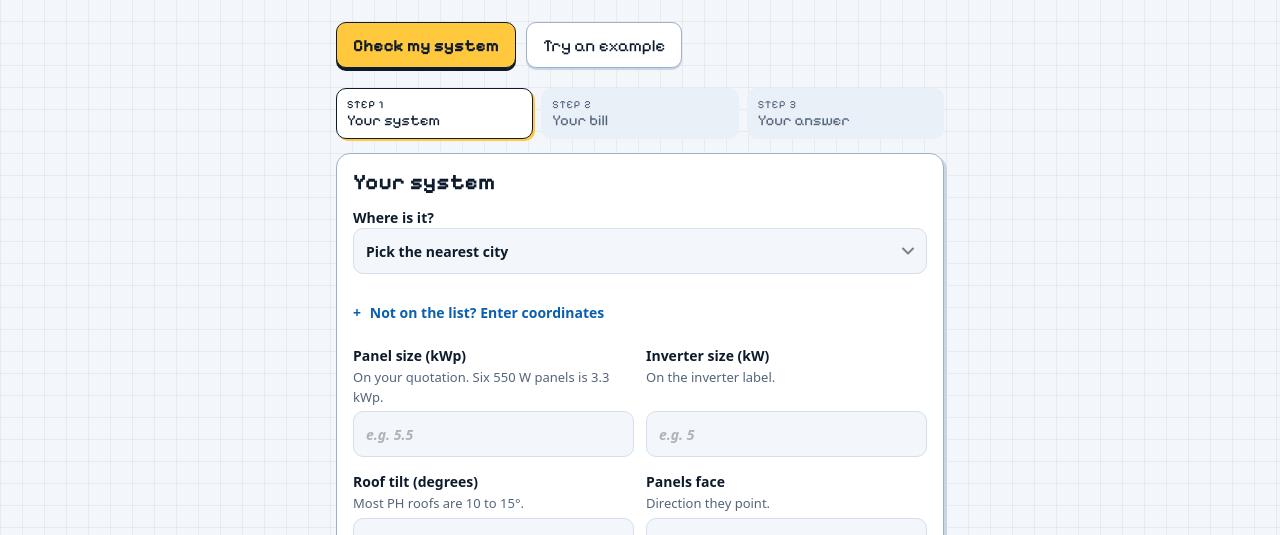
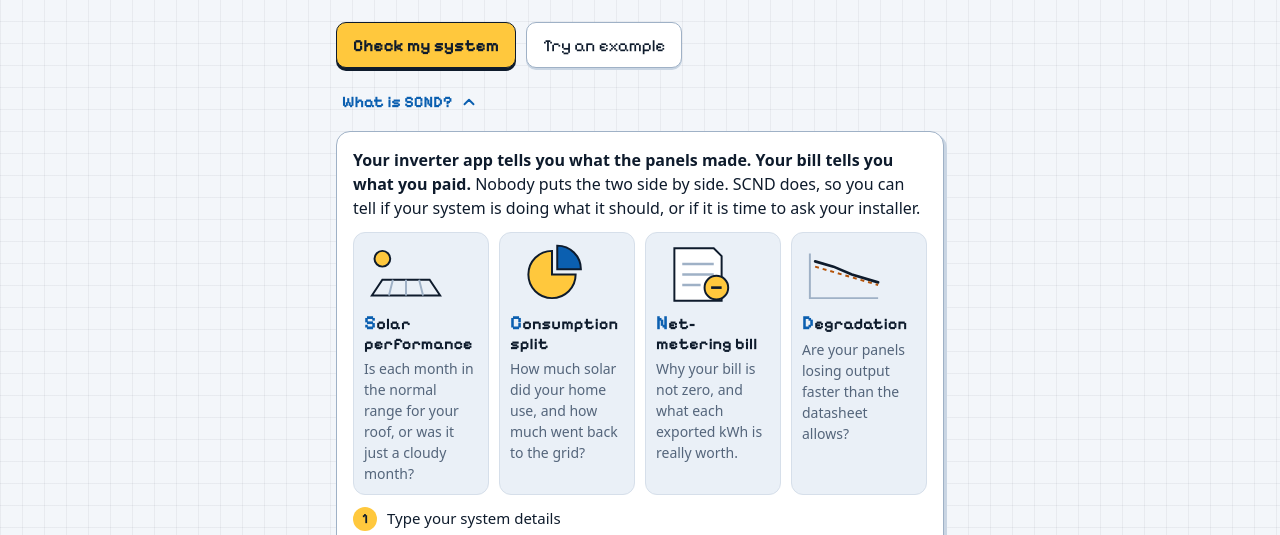
Before and after one commit to acbalaga/scnd, a plain HTML site: page public/index.html in a window 1280 px wide. Shown: the part 265-800 px from the top of the page. Drawn offline with Linux system fonts and the light colour scheme.

Commit message:
Add collapsible explainer card to the app
Explains the purpose and the four checks (S, C, N, D) in inline SVG and
HTML. Static, no new request or dependency. Collapse state stays in
localStorage only.

Co-Authored-By: Claude Sonnet 5.5 <noreply@anthropic.com>
Claude-Session: https://claude.ai/code/session_01FAXXpYE6xux7cme7Up8Dm9

```diff
--- a/public/app.css
+++ b/public/app.css
@@ -65,6 +65,23 @@ button.theme svg { width:18px; height:18px; flex:none; }
 .steps li b { display:block; font:400 11px/1.4 var(--pixel); letter-spacing:.08em; text-transform:uppercase; }
 .steps li.on { background:var(--card); color:var(--ink); border-color:var(--ink); box-shadow:2px 2px 0 var(--sun); }
 .steps li.done { color:var(--green); }
+
+/* explainer */
+.explainer { margin:12px 0 0; }
+.explainer-toggle { display:flex; align-items:center; gap:8px; font:700 18px/1.2 var(--pixel); padding:8px 0; }
+.explainer-toggle svg { width:18px; height:18px; flex:none; transition:transform .2s; }
+.explainer-body { margin:4px 0 0; }
+.explainer .why { font-size:16px; }
+.tiles { list-style:none; margin:12px 0; padding:0; display:grid; grid-template-columns:1fr 1fr; gap:10px; }
+.tiles li { background:var(--soft); border:1.5px solid var(--line); border-radius:12px; padding:10px; }
+.tiles svg { width:100%; max-width:84px; height:auto; display:block; margin-bottom:6px; }
+.tiles h3 { font-size:16px; } .tiles .ltr { color:var(--c-save); font-size:20px; }
+.tiles p { font-size:14px; color:var(--muted); margin:4px 0 0; }
+.flow { list-style:none; margin:0 0 10px; padding:0; display:grid; gap:6px; }
+.flow li { display:flex; gap:10px; align-items:center; font-size:15px; }
+.flow b { flex:none; width:24px; height:24px; border-radius:50%; background:var(--sun); color:var(--sun-ink); font:700 14px/24px var(--pixel); text-align:center; }
+@media (min-width:520px) { .tiles { grid-template-columns:repeat(4,1fr); } }
+@media (prefers-reduced-motion: reduce) { .explainer-toggle svg { transition:none; } }
 
 /* cards and forms */
 .card { background:var(--card); border:1.5px solid var(--edge); border-radius:14px; padding:16px; margin:14px 0; box-shadow:3px 3px 0 var(--shadow); }
--- a/public/index.html
+++ b/public/index.html
@@ -46,6 +46,46 @@
     <div class="row" style="margin-top:12px">
       <button type="button" class="primary" @click="scrollTo('setup')">Check my system</button>
       <button type="button" @click="loadExample()">Try an example</button>
+    </div>
+  </section>
+
+  <!-- Explainer: purpose and the four checks. Copy makes no claims about regulation, rates or programs. Open by default for new visitors; the collapsed choice is kept on this device only (localStorage). -->
+  <section class="explainer" aria-labelledby="explainer-h">
+    <button type="button" class="link explainer-toggle" @click="toggleIntro()" :aria-expanded="introOpen" aria-controls="explainer-body">
+      <span id="explainer-h" x-text="introOpen ? 'What is SCND?' : 'What is SCND? Tap to read'"></span>
+      <svg viewBox="0 0 24 24" fill="none" stroke="currentColor" stroke-width="2.5" stroke-linecap="round" stroke-linejoin="round" aria-hidden="true" :style="introOpen ? 'transform:rotate(180deg)' : ''"><path d="M6 9l6 6 6-6"/></svg>
+    </button>
+    <div id="explainer-body" class="card explainer-body" x-show="introOpen">
+      <p class="why"><strong>Your inverter app tells you what the panels made. Your bill tells you what you paid.</strong> Nobody puts the two side by side. SCND does, so you can tell if your system is doing what it should, or if it is time to ask your installer.</p>
+      <ul class="tiles">
+        <li>
+          <svg viewBox="0 0 64 48" aria-hidden="true"><circle cx="14" cy="12" r="6" fill="var(--sun)" stroke="var(--ink)" stroke-width="1.5"/><path d="M6 40l8-12h36l8 12z" fill="var(--soft)" stroke="var(--ink)" stroke-width="1.5"/><path d="M22 28l-3 12M32 28v12M42 28l3 12" stroke="var(--edge)" stroke-width="1.5"/></svg>
+          <h3><span class="ltr">S</span>olar performance</h3>
+          <p>Is each month in the normal range for your roof, or was it just a cloudy month?</p>
+        </li>
+        <li>
+          <svg viewBox="0 0 64 48" aria-hidden="true"><path d="M32 6a18 18 0 1 0 18 18H32z" fill="var(--sun)" stroke="var(--ink)" stroke-width="1.5"/><path d="M36 2a18 18 0 0 1 18 18H36z" fill="var(--c-save)" stroke="var(--ink)" stroke-width="1.5"/></svg>
+          <h3><span class="ltr">C</span>onsumption split</h3>
+          <p>How much solar did your home use, and how much went back to the grid?</p>
+        </li>
+        <li>
+          <svg viewBox="0 0 64 48" aria-hidden="true"><path d="M14 4h30l6 6v34H14z" fill="var(--card)" stroke="var(--ink)" stroke-width="1.5"/><path d="M20 16h24M20 24h24M20 32h14" stroke="var(--edge)" stroke-width="2"/><circle cx="46" cy="34" r="9" fill="var(--sun)" stroke="var(--ink)" stroke-width="1.5"/><path d="M42 34h8" stroke="var(--ink)" stroke-width="2"/></svg>
+          <h3><span class="ltr">N</span>et-metering bill</h3>
+          <p>Why your bill is not zero, and what each exported kWh is really worth.</p>
+        </li>
+        <li>
+          <svg viewBox="0 0 64 48" aria-hidden="true"><path d="M6 8v34h52" fill="none" stroke="var(--edge)" stroke-width="1.5"/><path d="M10 14l14 4 14 6 20 6" fill="none" stroke="var(--ink)" stroke-width="2" stroke-linecap="round"/><path d="M10 18l48 14" stroke="var(--c-promise)" stroke-width="1.5" stroke-dasharray="3 3"/></svg>
+          <h3><span class="ltr">D</span>egradation</h3>
+          <p>Are your panels losing output faster than the datasheet allows?</p>
+        </li>
+      </ul>
+      <ol class="flow" aria-label="How it works">
+        <li><b>1</b>Type your system details</li>
+        <li><b>2</b>Add a bill and your inverter kWh</li>
+        <li><b>3</b>Get a plain answer and a one-page list of questions for your installer</li>
+      </ol>
+      <p class="help">Free. No account. Everything you type stays in this browser. Not a verdict on your installer, only a reason to ask the right questions.</p>
+      <p class="help" lang="tl">Ito ang "second meter" mo: tinitingnan kung tama ang gawa ng solar mo, base sa sarili mong bill.</p>
     </div>
   </section>
 
--- a/public/js/app.js
+++ b/public/js/app.js
@@ -546,7 +546,14 @@ document.addEventListener('alpine:init', () => {
     savedSnap: '',
     snap() { return serialize({ ...this.s, place: this.place }, this.bills, new Date(0)); },
     get unsaved() { return !this.example && this.snap() !== this.savedSnap; },
+    // Explainer: open for new visitors, remembered as collapsed on this device only.
+    introOpen: true,
+    toggleIntro() {
+      this.introOpen = !this.introOpen;
+      try { localStorage.setItem('scnd-intro', this.introOpen ? 'open' : 'closed'); } catch { /* ignore */ }
+    },
     init() {
+      try { if (localStorage.getItem('scnd-intro') === 'closed') this.introOpen = false; } catch { /* storage blocked: stay open */ }
       this.savedSnap = this.snap();
       window.addEventListener('beforeunload', (e) => { if (this.unsaved) { e.preventDefault(); e.returnValue = ''; } });
       try { const t = localStorage.getItem('scnd-theme'); if (t === 'light' || t === 'dark') this.theme = t; } catch { /* storage blocked: stay on auto */ }
```
Also changed, not shown: 1 other file.
